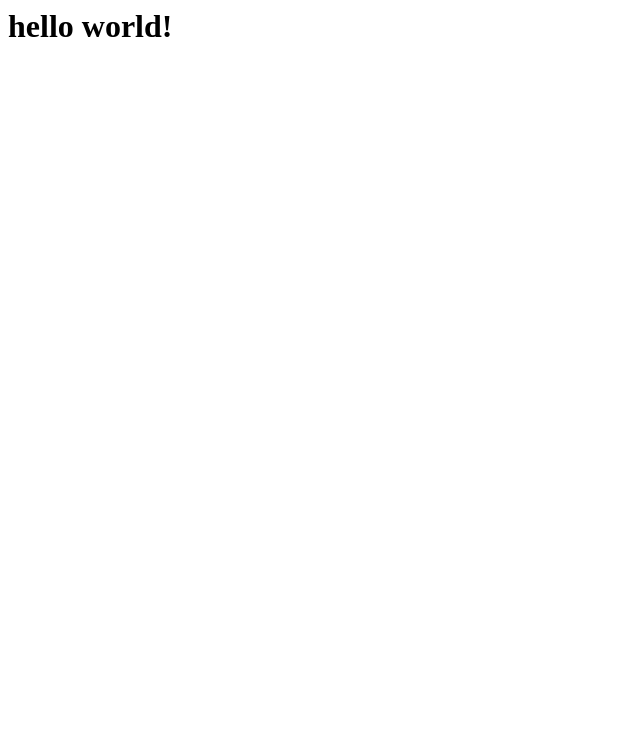
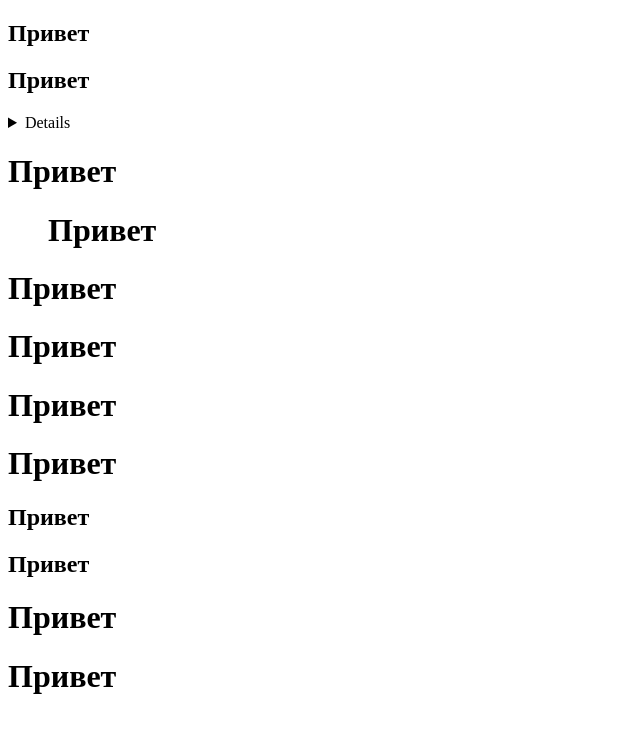
Before and after one commit to User-ai-cell/User-ai-cell.github.io, a plain HTML site: page index.html in a window 1280 px wide. Shown: the whole page, without its empty margins (0-640 px from the left). Drawn offline with Linux system fonts and the light colour scheme.

Commit message:
Update index.html

```diff
--- a/index.html
+++ b/index.html
@@ -1 +1,20 @@
-<h1>hello world!</h1>
+<!DOCTYPE html>
+<html>
+<head>
+</head>
+<body>
+    <article><h1>Привет</h1></article>
+    <aside><h1>Привет</h1></aside>
+    <details><h1>Привет</h1></details>
+    <figcaption><h1>Привет</h1></figcaption>
+    <figure><h1>Привет</h1></figure>
+    <footer><h1>Привет</h1></footer>
+    <header><h1>Привет</h1></header>
+    <main><h1>Привет</h1></main>
+    <mark><h1>Привет</h1></mark>
+    <nav><h1>Привет</h1></nav>
+    <section><h1>Привет</h1></section>
+    <summary><h1>Привет</h1></summary>
+    <time><h1>Привет</h1></time>
+</body>
+</html>
```
